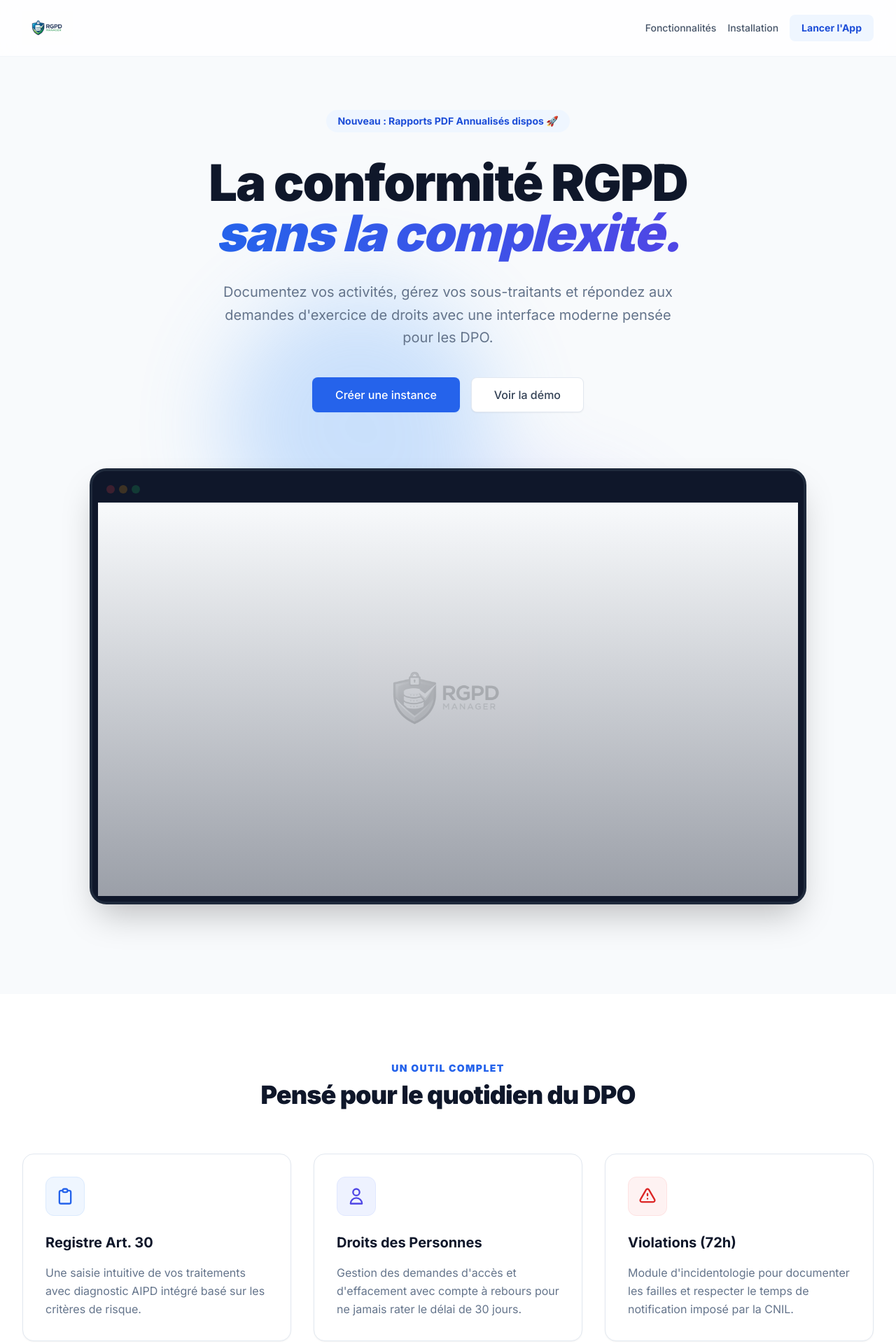
After one commit to vthuillier/RGPD-manager, a PHP site: page /landing.html in a window 1280 px wide. The commit adds this page. Shown: the top 1920 px of the page at 70% size. Run offline with PHP 8.4, Linux system fonts and the light colour scheme; some libraries are stand-ins or nearby versions.

Commit message:
feat: Add initial application structure with front controller, landing page, and home template.

```diff
--- /dev/null
+++ b/public/landing.html
@@ -0,0 +1,214 @@
+<!DOCTYPE html>
+<html lang="fr" class="h-full bg-slate-50">
+
+<head>
+    <meta charset="UTF-8">
+    <meta name="viewport" content="width=device-width, initial-scale=1.0">
+    <title>RGPD Manager - Solution de mise en conformité</title>
+    <link rel="icon" type="image/png" href="assets/logo.png">
+
+    <!-- Tailwind CSS CDN -->
+    <script src="https://cdn.tailwindcss.com"></script>
+    <!-- Google Fonts: Inter -->
+    <link rel="preconnect" href="https://fonts.googleapis.com">
+    <link rel="preconnect" href="https://fonts.gstatic.com" crossorigin>
+    <link href="https://fonts.googleapis.com/css2?family=Inter:wght@300;400;500;600;700;800;900&display=swap" rel="stylesheet">
+
+    <script>
+        tailwind.config = {
+            theme: {
+                extend: {
+                    fontFamily: {
+                        sans: ['Inter', 'sans-serif'],
+                    },
+                    colors: {
+                        primary: {
+                            50: '#eff6ff', 100: '#dbeafe', 200: '#bfdbfe', 300: '#93c5fd', 400: '#60a5fa',
+                            500: '#3b82f6', 600: '#2563eb', 700: '#1d4ed8', 800: '#1e40af', 900: '#1e3a8a',
+                        },
+                    }
+                }
+            }
+        }
+    </script>
+    <style type="text/tailwindcss">
+        @layer base {
+            body { @apply text-slate-900 antialiased; }
+        }
+        @layer components {
+            .btn { @apply inline-flex items-center justify-center px-6 py-3 border border-transparent text-base font-medium rounded-lg shadow-sm transition-all duration-200; }
+            .btn-primary { @apply text-white bg-primary-600 hover:bg-primary-700 shadow-primary-200 hover:shadow-lg hover:-translate-y-0.5; }
+            .card { @apply bg-white rounded-2xl border border-slate-200 shadow-sm overflow-hidden transition-all duration-300 hover:shadow-xl hover:border-primary-100; }
+        }
+    </style>
+</head>
+
+<body class="selection:bg-primary-100 selection:text-primary-900">
+    <!-- Navbar -->
+    <nav class="bg-white/80 backdrop-blur-md sticky top-0 z-50 border-b border-slate-100">
+        <div class="max-w-7xl mx-auto px-4 sm:px-6 lg:px-8">
+            <div class="flex justify-between items-center h-20">
+                <div class="flex items-center">
+                    <img src="assets/logo_texte.png" alt="RGPD Manager" class="h-12 w-auto">
+                </div>
+                <div class="flex items-center gap-4">
+                    <a href="#features" class="hidden md:block text-sm font-medium text-slate-600 hover:text-primary-600">Fonctionnalités</a>
+                    <a href="#installation" class="hidden md:block text-sm font-medium text-slate-600 hover:text-primary-600">Installation</a>
+                    <a href="index.php" class="btn bg-primary-50 text-primary-700 hover:bg-primary-100 px-4 py-2 text-sm shadow-none font-bold">Lancer l'App</a>
+                </div>
+            </div>
+        </div>
+    </nav>
+
+    <main>
+        <!-- Hero Section -->
+        <section class="relative pt-20 pb-32 overflow-hidden">
+            <div class="max-w-7xl mx-auto px-4 sm:px-6 lg:px-8 relative">
+                <div class="text-center">
+                    <div class="inline-flex items-center px-4 py-1.5 rounded-full bg-primary-50 text-primary-700 text-sm font-bold mb-8 animate-bounce">
+                        Nouveau : Rapports PDF Annualisés dispos 🚀
+                    </div>
+                    <h1 class="text-5xl md:text-7xl font-black text-slate-900 leading-tight tracking-tight mb-8">
+                        La conformité RGPD<br/>
+                        <span class="bg-clip-text text-transparent bg-gradient-to-r from-primary-600 to-indigo-600 italic">sans la complexité.</span>
+                    </h1>
+                    <p class="max-w-2xl mx-auto text-xl text-slate-500 mb-10 leading-relaxed">
+                        Documentez vos activités, gérez vos sous-traitants et répondez aux demandes d'exercice de droits avec une interface moderne pensée pour les DPO.
+                    </p>
+                    <div class="flex flex-col sm:flex-row justify-center gap-4">
+                        <a href="index.php?page=auth&action=register" class="btn btn-primary px-8">Créer une instance</a>
+                        <a href="#features" class="btn bg-white border border-slate-200 text-slate-700 hover:bg-slate-50 px-8">Voir la démo</a>
+                    </div>
+                </div>
+
+                <!-- App Preview -->
+                <div class="mt-20 relative px-4">
+                    <div class="max-w-5xl mx-auto rounded-3xl p-2 bg-slate-900 shadow-2xl overflow-hidden border-4 border-slate-800">
+                        <div class="flex gap-1.5 p-3 border-b border-slate-800">
+                            <div class="w-3 h-3 rounded-full bg-red-500/20"></div>
+                            <div class="w-3 h-3 rounded-full bg-amber-500/20"></div>
+                            <div class="w-3 h-3 rounded-full bg-green-500/20"></div>
+                        </div>
+                        <div class="bg-slate-50 aspect-video flex items-center justify-center group overflow-hidden relative">
+                             <img src="assets/logo_texte.png" alt="Preview App" class="w-64 opacity-20 grayscale group-hover:scale-110 transition-transform duration-700">
+                             <div class="absolute inset-0 bg-gradient-to-t from-slate-900/40 to-transparent"></div>
+                        </div>
+                    </div>
+                </div>
+            </div>
+
+            <!-- Background elements -->
+            <div class="absolute top-0 left-1/2 -translate-x-1/2 w-full h-full -z-10 blur-3xl opacity-30 pointer-events-none">
+                <div class="absolute top-1/4 left-1/4 w-96 h-96 bg-primary-400 rounded-full"></div>
+                <div class="absolute bottom-1/4 right-1/4 w-96 h-96 bg-indigo-400 rounded-full"></div>
+            </div>
+        </section>
+
+        <!-- Features -->
+        <section id="features" class="py-24 bg-white">
+            <div class="max-w-7xl mx-auto px-4 sm:px-6 lg:px-8">
+                <div class="text-center mb-16">
+                    <h2 class="text-primary-600 font-black uppercase tracking-widest text-sm mb-2">Un outil complet</h2>
+                    <p class="text-4xl font-black text-slate-900 tracking-tight">Pensé pour le quotidien du DPO</p>
+                </div>
+
+                <div class="grid md:grid-cols-3 gap-8">
+                    <div class="card p-8 group">
+                        <div class="w-14 h-14 bg-blue-50 text-blue-600 rounded-xl flex items-center justify-center mb-6 border border-blue-100 group-hover:bg-blue-600 group-hover:text-white transition-all duration-300">
+                            <svg class="w-7 h-7" fill="none" stroke="currentColor" viewBox="0 0 24 24"><path stroke-linecap="round" stroke-linejoin="round" stroke-width="2" d="M9 5H7a2 2 0 00-2 2v12a2 2 0 002 2h10a2 2 0 002-2V7a2 2 0 00-2-2h-2M9 5a2 2 0 002 2h2a2 2 0 002-2M9 5a2 2 0 012-2h2a2 2 0 012 2"/></svg>
+                        </div>
+                        <h3 class="text-xl font-bold text-slate-900 mb-4">Registre Art. 30</h3>
+                        <p class="text-slate-500 leading-relaxed">Une saisie intuitive de vos traitements avec diagnostic AIPD intégré basé sur les critères de risque.</p>
+                    </div>
+
+                    <div class="card p-8 group">
+                        <div class="w-14 h-14 bg-indigo-50 text-indigo-600 rounded-xl flex items-center justify-center mb-6 border border-indigo-100 group-hover:bg-indigo-600 group-hover:text-white transition-all duration-300">
+                            <svg class="w-7 h-7" fill="none" stroke="currentColor" viewBox="0 0 24 24"><path stroke-linecap="round" stroke-linejoin="round" stroke-width="2" d="M16 7a4 4 0 11-8 0 4 4 0 018 0zM12 14a7 7 0 00-7 7h14a7 7 0 00-7-7z"/></svg>
+                        </div>
+                        <h3 class="text-xl font-bold text-slate-900 mb-4">Droits des Personnes</h3>
+                        <p class="text-slate-500 leading-relaxed">Gestion des demandes d'accès et d'effacement avec compte à rebours pour ne jamais rater le délai de 30 jours.</p>
+                    </div>
+
+                    <div class="card p-8 group">
+                        <div class="w-14 h-14 bg-red-50 text-red-600 rounded-xl flex items-center justify-center mb-6 border border-red-100 group-hover:bg-red-600 group-hover:text-white transition-all duration-300">
+                            <svg class="w-7 h-7" fill="none" stroke="currentColor" viewBox="0 0 24 24"><path stroke-linecap="round" stroke-linejoin="round" stroke-width="2" d="M12 9v2m0 4h.01m-6.938 4h13.856c1.54 0 2.502-1.667 1.732-3L13.732 4c-.77-1.333-2.694-1.333-3.464 0L3.34 16c-.77 1.333.192 3 1.732 3z"/></svg>
+                        </div>
+                        <h3 class="text-xl font-bold text-slate-900 mb-4">Violations (72h)</h3>
+                        <p class="text-slate-500 leading-relaxed">Module d'incidentologie pour documenter les failles et respecter le temps de notification imposé par la CNIL.</p>
+                    </div>
+                </div>
+            </div>
+        </section>
+
+        <!-- Installation -->
+        <section id="installation" class="py-24 bg-slate-900 text-white">
+            <div class="max-w-7xl mx-auto px-4 sm:px-6 lg:px-8">
+                <div class="grid lg:grid-cols-2 gap-16 items-center">
+                    <div>
+                        <h2 class="text-primary-400 font-black uppercase tracking-widest text-sm mb-4">Self-Hosted</h2>
+                        <h3 class="text-4xl font-black mb-6 leading-tight">Gardez le contrôle total sur vos données.</h3>
+                        <p class="text-slate-400 text-lg mb-8">Installation rapide sur votre propre infrastructure via Docker ou serveur web classique.</p>
+
+                        <div class="space-y-6">
+                            <div class="flex gap-4">
+                                <div class="w-6 h-6 rounded-full bg-primary-500 flex items-center justify-center text-xs font-bold text-white flex-shrink-0">1</div>
+                                <p class="text-slate-300">Clonez le dépôt depuis GitHub ou GitLab.</p>
+                            </div>
+                            <div class="flex gap-4">
+                                <div class="w-6 h-6 rounded-full bg-primary-500 flex items-center justify-center text-xs font-bold text-white flex-shrink-0">2</div>
+                                <p class="text-slate-300">Configurez votre base PostgreSQL.</p>
+                            </div>
+                            <div class="flex gap-4">
+                                <div class="w-6 h-6 rounded-full bg-primary-500 flex items-center justify-center text-xs font-bold text-white flex-shrink-0">3</div>
+                                <p class="text-slate-300">Déployez et gérez vos registres en toute confidentialité.</p>
+                            </div>
+                        </div>
+                    </div>
+
+                    <div class="bg-black/50 p-8 rounded-3xl border border-white/10 font-mono text-sm">
+                        <div class="flex gap-2 mb-6">
+                            <div class="w-3 h-3 rounded-full bg-slate-700"></div>
+                            <div class="w-3 h-3 rounded-full bg-slate-700"></div>
+                            <div class="w-3 h-3 rounded-full bg-slate-700"></div>
+                        </div>
+                        <span class="text-slate-500"># Installation via Docker</span><br/>
+                        <span class="text-primary-400">git clone</span> https://github.com/vthuillier/rgpd-manager.git<br/>
+                        <span class="text-primary-400">cd</span> rgpd-manager<br/>
+                        <span class="text-primary-400">docker-compose</span> up -d<br/>
+                        <br/>
+                        <span class="text-slate-500"># Prêt ! Accédez au site sur</span><br/>
+                        <span class="text-emerald-400">http://localhost:8080</span>
+                    </div>
+                </div>
+            </div>
+        </section>
+
+        <!-- CTA -->
+        <section class="py-32 bg-white relative overflow-hidden">
+            <div class="max-w-4xl mx-auto px-4 text-center">
+                <h2 class="text-4xl md:text-5xl font-black text-slate-900 mb-8 italic tracking-tighter">Prêt à transformer votre gestion RGPD ?</h2>
+                <div class="flex flex-col sm:flex-row justify-center items-center gap-6">
+                    <a href="index.php?page=auth&action=register" class="btn btn-primary px-10 py-4 shadow-xl">Rejoindre les utilisateurs</a>
+                    <a href="https://valentin-thuillier.fr" target="_blank" class="text-slate-600 hover:text-primary-600 font-bold flex items-center gap-2">
+                        Portfolio de Valentin
+                        <svg class="w-5 h-5" fill="none" stroke="currentColor" viewBox="0 0 24 24"><path stroke-linecap="round" stroke-linejoin="round" stroke-width="2" d="M10 6H6a2 2 0 00-2 2v10a2 2 0 002 2h10a2 2 0 002-2v-4M14 4h6m0 0v6m0-6L10 14"/></svg>
+                    </a>
+                </div>
+                <p class="mt-12 text-slate-400 text-sm">
+                    Licence MIT - Développé avec coeur par <span class="text-slate-600 font-bold">Valentin Thuillier</span> & <span class="text-slate-600 font-bold">Antigravity</span>
+                </p>
+            </div>
+        </section>
+    </main>
+
+    <footer class="bg-white border-t border-slate-100 py-12">
+        <div class="max-w-7xl mx-auto px-4 text-center">
+            <img src="assets/logo.png" alt="Logo" class="h-10 w-auto mx-auto mb-6 opacity-40 grayscale">
+            <p class="text-slate-400 text-sm italic">
+                &copy; 2025 RGPD Manager professionnel. Aucune donnée n'est collectée sur cette page vitrine.
+            </p>
+        </div>
+    </footer>
+</body>
+
+</html>
```
Also changed, not shown: public/index.php (+10 -2 lines), templates/home.php (added, +187 -0 lines).
